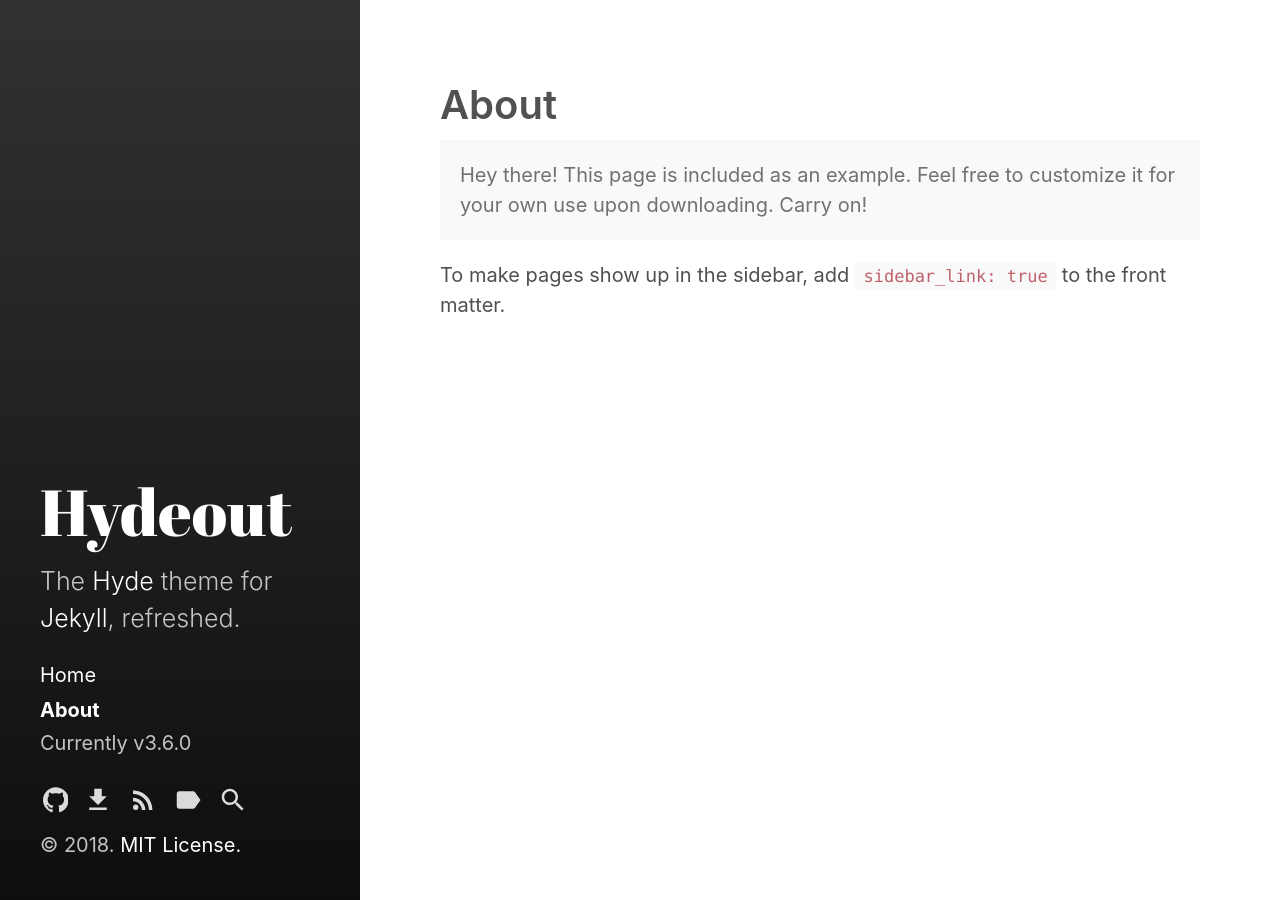
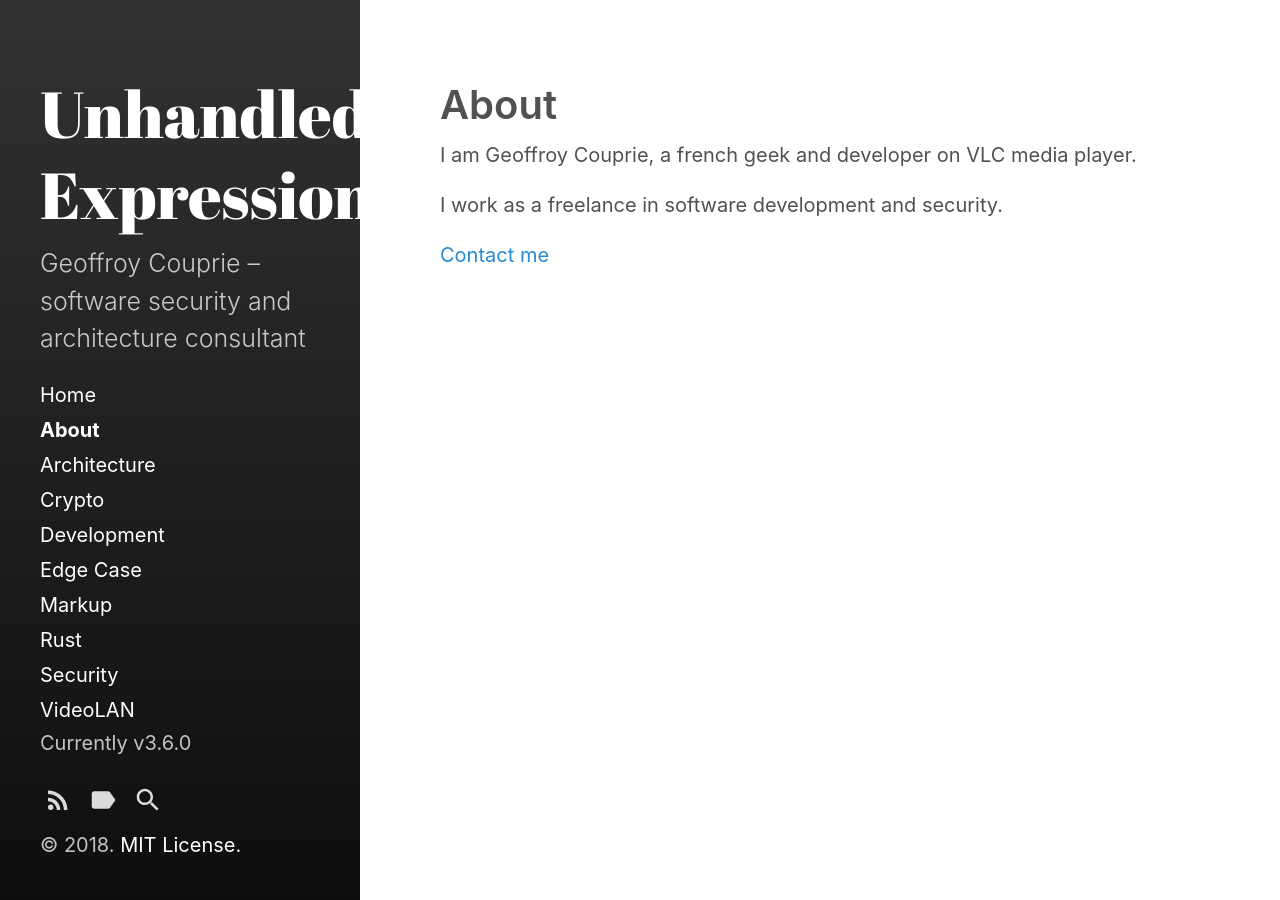
Before and after one commit to booyaa/blog, a Jekyll site: the page built from about.md, in a window 1280 px wide. Built offline with Jekyll 4.4.1, drawn with Linux system fonts in a browser that asks for light colours.

Commit message:
add more metadata

```diff
--- a/_config.yml
+++ b/_config.yml
@@ -3,10 +3,10 @@ markdown:         kramdown
 highlighter:      rouge
 
 # Setup
-title:            Hydeout
-tagline:          'A Jekyll theme'
-description:      'The <a href="http://hyde.getpoole.com" target="_blank">Hyde</a> theme for <a href="http://jekyllrb.com" target="_blank">Jekyll</a>, refreshed.'
-url:              https://fongandrew.github.io/hydeout
+title:            Unhandled Expression
+tagline:          'Geoffroy Couprie – software security and architecture consultant'
+description:      'Geoffroy Couprie – software security and architecture consultant'
+url:              http://unhandledexpression.com
 baseurl:          # the optional subpath of your site, e.g. "/blog"
                   # NB: This applies to all pages in your Jekyll site.
                   # If you want to move just the blog index pages but keep
@@ -14,8 +14,8 @@ baseurl:          # the optional subpath of your site, e.g. "/blog"
                   # sidebar_blog_link below.
 
 author:
-  name:           'Andrew Fong'
-  url:            https://twitter.com/fongandrewc
+  name:           'Geoffroy Couprie'
+  url:            https://twitter.com/gcouprie
 
 paginate:         5
 # paginate_path:    '/page:num'
@@ -29,9 +29,11 @@ plugins:
 # Custom vars
 version:            3.6.0
 sidebar_home_link:  true
+sidebar_link:       true
 # sidebar_blog_link:  '/blog'   # By default, your home page is your blog
                                 # page. If you change your paginate_path,
                                 # set this to the root of the paginate_path
                                 # to enable a separate blog link.
-github:
-  repo:             https://github.com/fongandrew/hydeout
+
+#github:
+#  repo:             https://github.com/geal
--- a/_pages/2010-01-05-about.html
+++ b/_pages/2010-01-05-about.html
@@ -7,6 +7,7 @@ parent_id: '0'
 published: true
 password: ''
 status: publish
+sidebar_link: true
 categories: []
 tags: []
 meta:
--- a/about.md
+++ b/about.md
@@ -4,10 +4,6 @@ title: About
 sidebar_link: true
 ---
 
-<p class="message">
-  Hey there! This page is included as an example. Feel free to customize it
-  for your own use upon downloading. Carry on!
-</p>
-
-To make pages show up in the sidebar, add `sidebar_link: true` to the front
-matter.
+<p>I am Geoffroy Couprie, a french geek and developer on VLC media player.</p>
+<p>I work as a freelance in software development and security.</p>
+<p><a title="Geoffroy Couprie" href="http://geoffroycouprie.com" target="_blank">Contact me</a></p>
--- /dev/null
+++ b/category/rust.md
@@ -0,0 +1,4 @@
+---
+layout: category
+title: Rust
+---
--- /dev/null
+++ b/category/videolan.md
@@ -0,0 +1,4 @@
+---
+layout: category
+title: VideoLAN
+---
```
Also changed, not shown: category/architecture.md (added, +6 -0 lines), category/crypto.md (added, +6 -0 lines), category/development.md (added, +6 -0 lines), category/edge-case.md (added, +27 -0 lines), category/markup.md (added, +6 -0 lines), category/security.md (added, +4 -0 lines).
